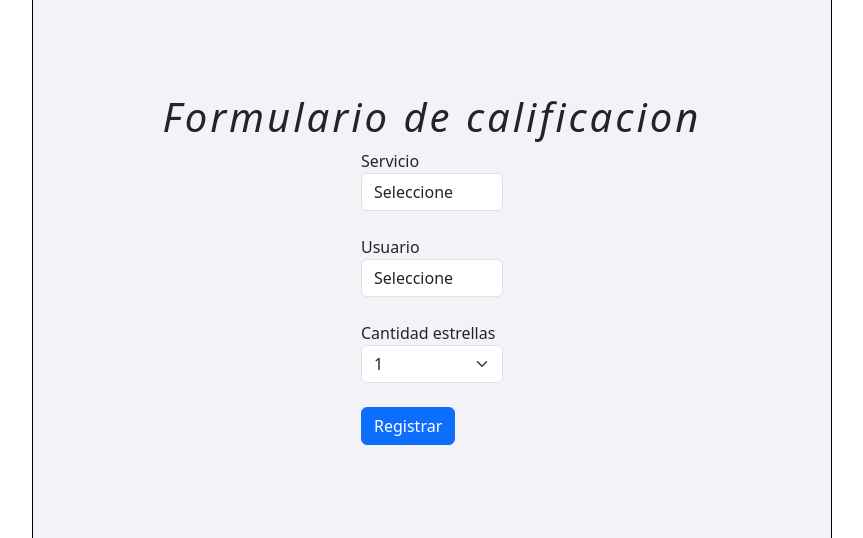
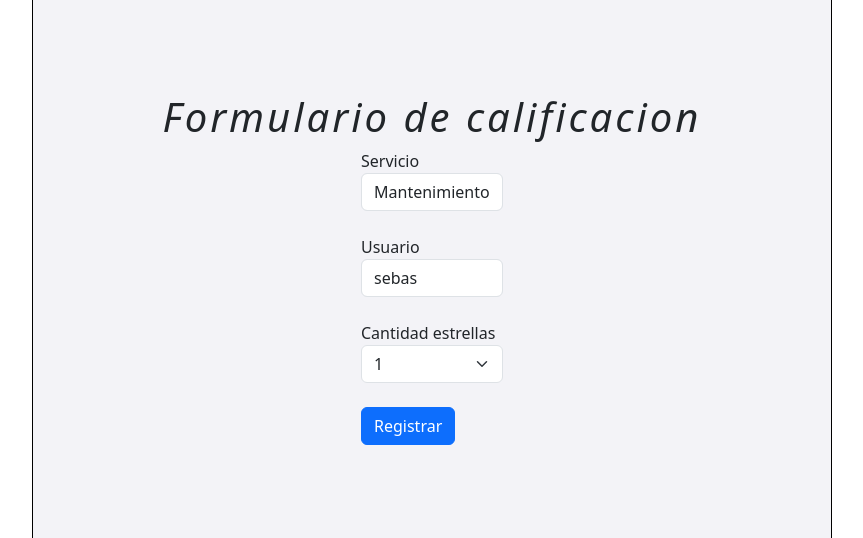
Before and after one commit to sebastianEspino/RepWheels, a Django app: template TallerRW/tienda/templates/tienda/calificaciones/registrarCalificacion.html in a window 1280 px wide. Shown: the part 105-643 px from the top of the page, without its empty margins (208-1071 px from the left). Run offline with Django 4.2, Linux system fonts and the light colour scheme; the template is opened without the code that fills it: values that come from a table or form of the project are taken from there, others are empty; data comes from the database, SQL or seed files in the repository; both versions use the stored data as it was after the commit; some libraries are stand-ins or nearby versions.

Commit message:
validaciones de select

```diff
--- a/TallerRW/tienda/templates/tienda/calificaciones/registrarCalificacion.html
+++ b/TallerRW/tienda/templates/tienda/calificaciones/registrarCalificacion.html
@@ -12,7 +12,6 @@
       <div class="form-group col-md-12">
         <label for="">Servicio</label>
         <select class="form-control" name="servicio">
-        <option value="">Seleccione</option>
         {% for s in data %}
             <option value="{{ s.id }}">{{ s.nombre }}</option>
         {% endfor %}
@@ -21,7 +20,7 @@
       <div class="form-group col-md-12">
         <label for="">Usuario</label>
         <select class="form-control" name="usuario">
-          <option value="">Seleccione</option>
+
           {% for c in usuarios %}
           <option value="{{ c.id }}">{{ c.nombre }}</option>
           {% endfor %}
--- a/TallerRW/tienda/templates/tienda/productos/registrarRepuestos.html
+++ b/TallerRW/tienda/templates/tienda/productos/registrarRepuestos.html
@@ -38,7 +38,7 @@
               <br>
               <label for="">Categoria</label>
               <select class="form-control" name="categoria">
-              <option value="">Seleccione</option>
+
               {% for q in data %}
                   <option value="{{ q.id }}">{{ q.nombre }}</option>
               {% endfor %}
```
Also changed, not shown: TallerRW/db.sqlite3.
